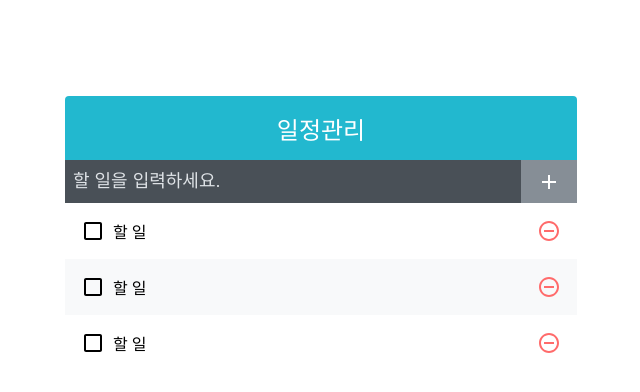
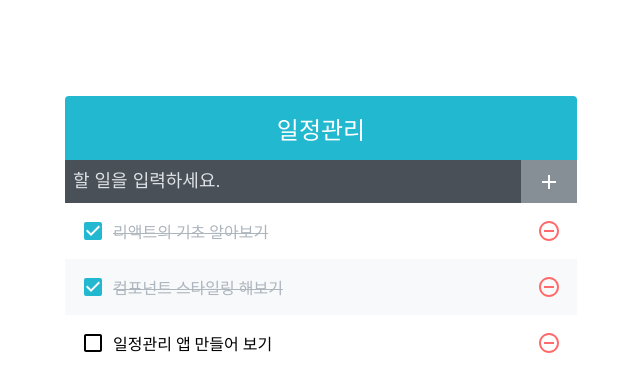
Before and after one commit to Book-Example/React-todoList, a React (Create React App) app: page / in a window 1280 px wide. Shown: the top 392 px of the page, without its empty margins (319-959 px from the left). Built offline with nearby package versions, Linux system fonts and the light colour scheme.

Commit message:
10.3.1 | App에서 todos 상태 사용하기(270p)

```diff
--- a/package.json
+++ b/package.json
@@ -6,6 +6,7 @@
     "@testing-library/jest-dom": "^5.16.2",
     "@testing-library/react": "^12.1.4",
     "@testing-library/user-event": "^13.5.0",
+    "classnames": "^2.3.1",
     "react": "^17.0.2",
     "react-dom": "^17.0.2",
     "react-icons": "^4.3.1",
--- a/src/App.js
+++ b/src/App.js
@@ -1,13 +1,32 @@
+import {useState} from 'react';
 import TodoInsert from "./components/TodoInsert";
 import TodoList from "./components/TodoList";
 import TodoTemplate from "./components/TodoTemplate";
 
-function App() {
+const App = () => {
+  const [todos, setTodos] = useState([
+    {
+      id:1,
+      text: '리액트의 기초 알아보기',
+      checked: true,
+    },
+    {
+      id:2,
+      text: '컴포넌트 스타일링 해보기',
+      checked: true,
+    },
+    {
+      id:3,
+      text: '일정관리 앱 만들어 보기',
+      checked: false,
+    },
+  ]);
+
   return (
    <div>
      <TodoTemplate>
      <TodoInsert/>
-     <TodoList/>
+     <TodoList todos={todos}/>
      </TodoTemplate>
    </div>
   );
--- a/src/components/TodoList.js
+++ b/src/components/TodoList.js
@@ -1,12 +1,12 @@
 import TodoListItem from './TodoListItem';
 import './TodoList.scss';
 
-const TodoList = () =>{
+const TodoList = ({todos}) =>{
     return(
         <div className='TodoList'>
-            <TodoListItem/>
-            <TodoListItem/>
-            <TodoListItem/>
+            {todos.map(todo => (
+                <TodoListItem todo={todo} key={todo.id} />
+            ))}
         </div>
     );
 };
--- a/src/components/TodoListItem.js
+++ b/src/components/TodoListItem.js
@@ -4,13 +4,17 @@
     MdRemoveCircleOutline,
 } from 'react-icons/md';
 import './TodoListItem.scss';
+import cn from 'classnames';
 
-const TodoListItem = () => {
+const TodoListItem = ({todo}) => {
+
+    const {text, checked} = todo;
+
     return(
         <div className='TodoListItem'>
-            <div className='checkbox'>
-                <MdCheckBoxOutlineBlank/>
-                <div className='text'>할 일</div>
+            <div className={cn('checkbox', {checked})}>
+                {checked ? <MdCheckBox/> : <MdCheckBoxOutlineBlank/>}
+                <div className='text'>{text}</div>
             </div>
             <div className='remove'>
                 <MdRemoveCircleOutline/>
```
Also changed, not shown: 2 other files (tests, documents, lock files or other folders).
